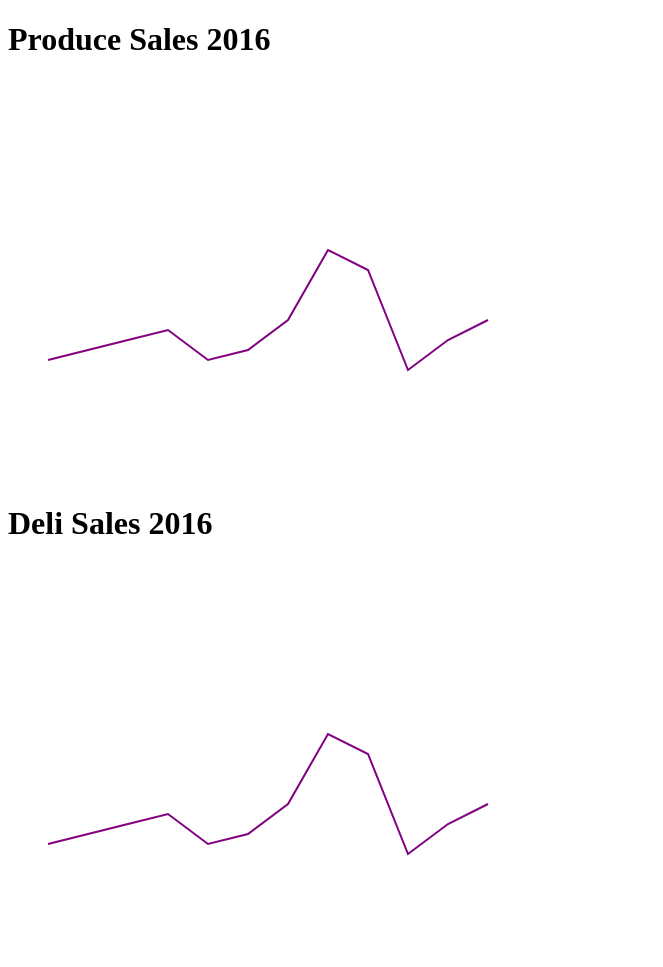
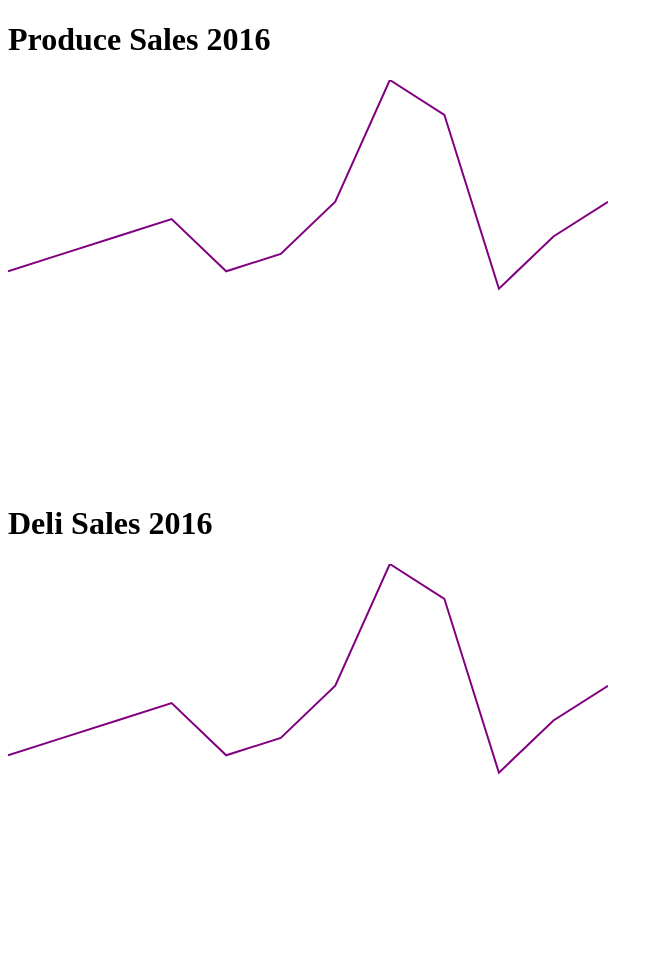
Before and after one commit to DominicSerranoC14/D3-Dynamic-Charts, a website: page index.html in a window 1280 px wide. Shown: the whole page, without its empty margins (0-663 px from the left). Drawn offline with nearby package versions, Linux system fonts and the light colour scheme.

Commit message:
Drew line graph from json data with scaling functionality

```diff
--- a/index.html
+++ b/index.html
@@ -16,6 +16,7 @@
   <!-- <script src="js/lineGraph.js"></script> -->
   <!-- <script src="js/scatterPlot.js"></script> -->
   <!-- <script src="js/dataCSV.js"></script> -->
-  <script src="js/dataJSON.js"></script>
+  <!-- <script src="js/dataJSON.js"></script> -->
+  <script src="js/scalingData.js"></script>
 </body>
 </html>
--- /dev/null
+++ b/js/scalingData.js
@@ -0,0 +1,67 @@
+'use strict';
+
+const w = 600;
+const h = 400;
+let ds;
+let metrics = [];
+/////////////////////////////////////////
+
+
+const buildLine = (ds) => {
+
+  // Function for x-axis scaling
+  const xScale = d3.scale.linear()
+    .domain([
+      // Determine min and max values of x axis
+      d3.min(ds.monthlySales, (d) => d.month),
+      d3.max(ds.monthlySales, (d) => d.month)
+    ])
+    // Range is from 0 to svg width
+    .range([0, w]);
+
+  // Function for y-axis scaling
+  const yScale = d3.scale.linear()
+    .domain([ 0, d3.max(ds.monthlySales, (d) => d.sales) ])
+    .range([h, 0]);
+
+  // Function for drawing line graph
+  const drawLine = d3.svg.line()
+    .x((d) => xScale(d.month))
+    .y((d) => yScale(d.sales))
+    .interpolate('linear');
+
+  const svg = d3.select('body').append('svg')
+    .attr({
+      width: w,
+      height: h
+    });
+
+  const viz = svg.append('path')
+    .attr({
+      d: drawLine(ds.monthlySales),
+      'stroke': 'purple',
+      'stroke-width': 2,
+      'fill': 'none'
+    });
+};
+
+
+const showHeader = (ds) => {
+  d3.select('body').append('h1')
+    .text(`${ds.category} Sales 2016`)
+};
+
+
+d3.json('./js/dataList.json', (err, data) => {
+  if (err) {
+    console.log("Error", err);
+  } else {
+    console.log("Data received");
+    // Loop through each collection in the json file
+    data.collection.forEach((ds) => {
+      // Execute the header d3 line function
+      showHeader(ds);
+      buildLine(ds);
+    });
+  };
+});
```
Also changed, not shown: js/dataList.json (+24 -24 lines).
